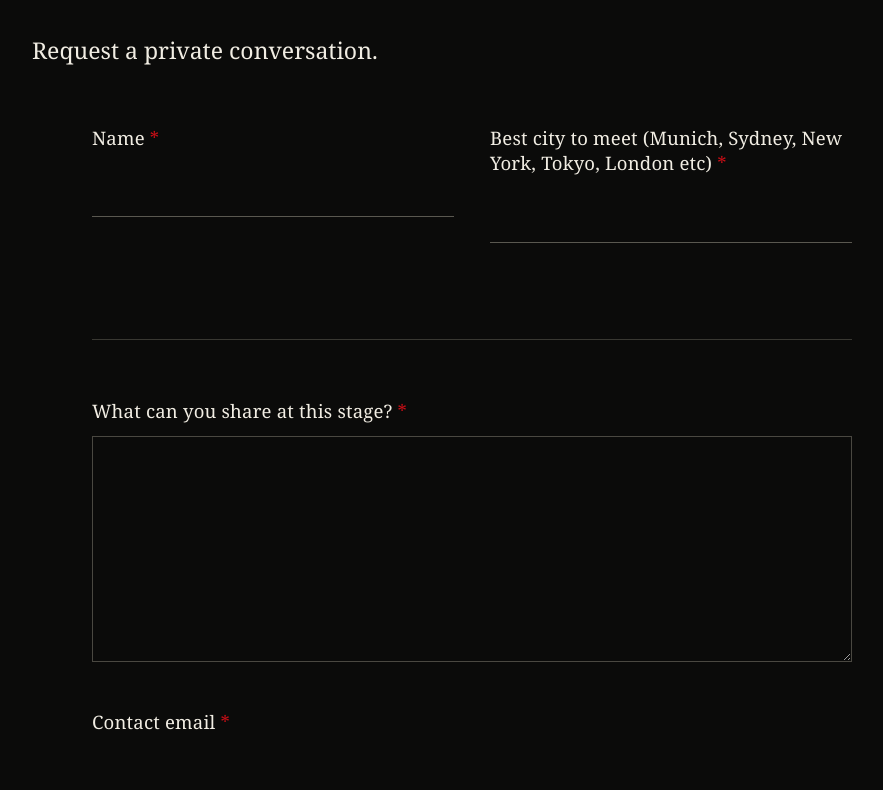
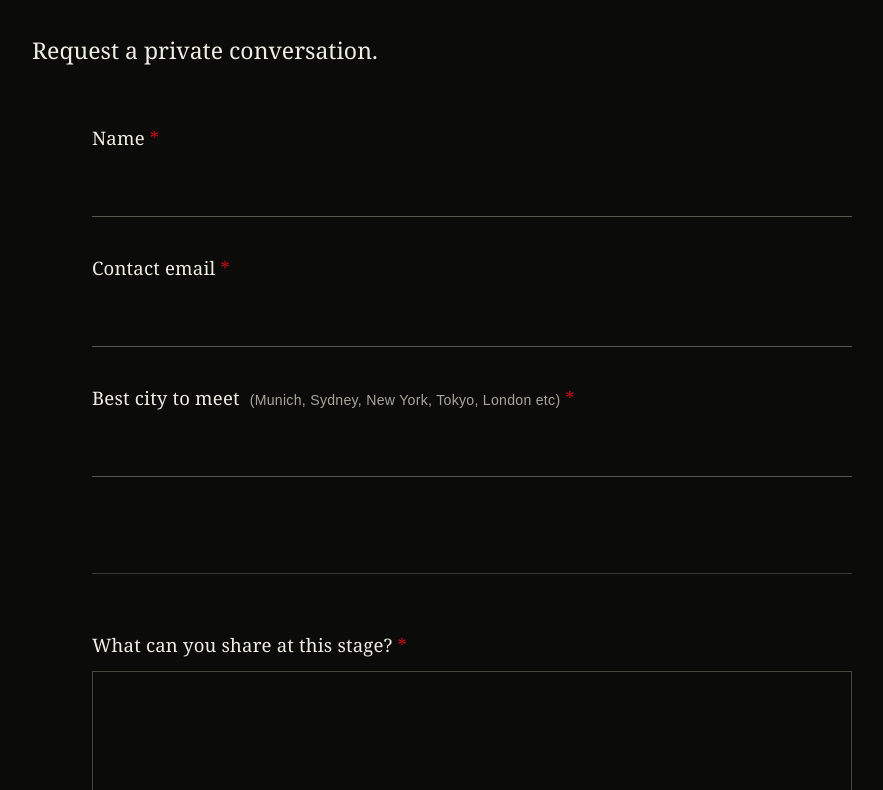
Before and after one commit to soozhiel/doubledumplings, a Next.js app: page / in a window 1280 px wide. Shown: the part 2810-3600 px from the top of the page, without its empty margins (168-1051 px from the left). Built offline with nearby package versions, Linux system fonts and the light colour scheme; no server answers.

Commit message:
Refine calling card contact fields

```diff
--- a/app/globals.css
+++ b/app/globals.css
@@ -159,6 +159,7 @@ body{font-size:17px;line-height:1.58}
 .calling-card-section>header{display:block;margin-bottom:38px}
 .calling-card-section>header h2{font-size:clamp(28px,2.6vw,34px)}
 .calling-card-section .field>span{letter-spacing:.01em}
+.calling-card-section .label-note{display:inline;margin:0 0 0 .35em;font:400 .76em/1.35 var(--sans);letter-spacing:.02em}
 .received-page{min-height:100vh;display:grid;place-items:center;padding:60px 24px}
 .received-card{width:min(100%,680px);text-align:center}
 .received-tick{width:46px;height:46px;margin:0 auto 34px;border:1px solid #5f8f68;border-radius:50%;display:grid;place-items:center;color:#76a47e;font-size:23px;line-height:1}
--- a/app/page.tsx
+++ b/app/page.tsx
@@ -4,7 +4,7 @@ import Image from "next/image";
 import { useRouter } from "next/navigation";
 import { FormEvent, useEffect, useRef, useState } from "react";
 
-function Field({ label, name, type = "text", required = false, children }: { label: string; name: string; type?: string; required?: boolean; children?: React.ReactNode }) {
+function Field({ label, name, type = "text", required = false, children }: { label: React.ReactNode; name: string; type?: string; required?: boolean; children?: React.ReactNode }) {
   return <label className="field"><span>{label}{required && <em> *</em>}</span>{children || <input name={name} type={type} required={required} />}</label>;
 }
 
@@ -117,17 +117,15 @@ export default function Home() {
 
     <form ref={formRef} className="calling-card-form" onSubmit={submit} onInput={saveDraft}>
       <section className="form-section calling-card-section">
-        <div className="grid two">
-          <Field label="Name" name="name" required />
-          <Field label="Best city to meet (Munich, Sydney, New York, Tokyo, London etc)" name="bestCity" required />
-        </div>
+        <Field label="Name" name="name" required />
+        <Field label="Contact email" name="email" type="email" required />
+        <Field label={<>Best city to meet <small className="label-note">(Munich, Sydney, New York, Tokyo, London etc)</small></>} name="bestCity" required />
       </section>
 
       <section className="form-section calling-card-section">
         <Field label="What can you share at this stage?" name="whatCanYouShare" required>
           <textarea name="whatCanYouShare" rows={7} required />
         </Field>
-        <Field label="Contact email" name="email" type="email" required />
         <label className="honeypot" aria-hidden="true">Website<input name="website" tabIndex={-1} autoComplete="off" /></label>
       </section>
 
```
